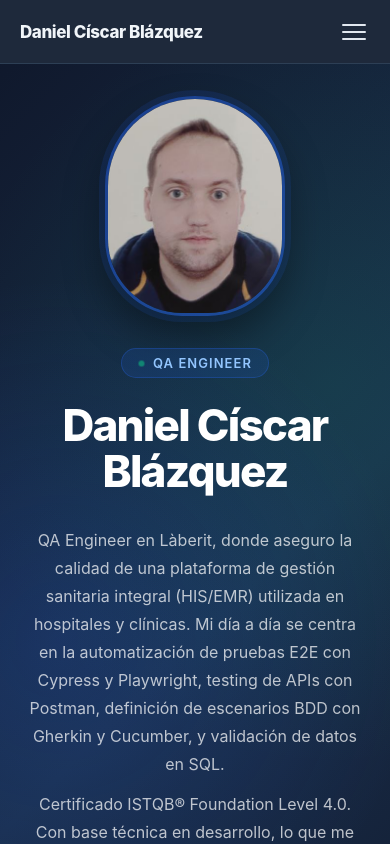
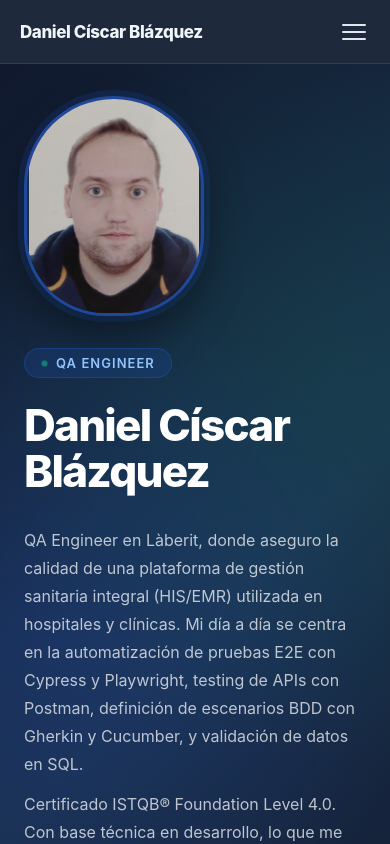
Before and after one commit to Danico9/curriculum, a React (Create React App) app: page / in a window 390 px wide. Shown: the top 844 px of the page. Built offline with nearby package versions, Linux system fonts and the light colour scheme.

Commit message:
update position photo

```diff
--- a/src/App.css
+++ b/src/App.css
@@ -204,27 +204,16 @@
   padding-bottom: 4rem;
 }
 
-.hero__layout {
-  display: flex;
-  align-items: center;
-  gap: 4rem;
-}
-
-.hero__content {
-  flex: 1;
-  min-width: 0;
-}
-
 .hero__photo-wrap {
-  flex-shrink: 0;
+  margin-bottom: 2rem;
 }
 
 .hero__photo {
-  width: 260px;
-  height: 320px;
-  border-radius: 140px 140px 120px 120px;
-  object-fit: cover;
-  object-position: center top;
+  width: 180px;
+  height: 220px;
+  border-radius: 100px 100px 90px 90px;
+  object-fit: contain;
+  background: #1a2e4a;
   border: 3px solid rgba(37, 99, 235, 0.5);
   box-shadow: 0 0 0 6px rgba(37, 99, 235, 0.12), 0 20px 40px rgba(0, 0, 0, 0.4);
   display: block;
@@ -767,29 +756,6 @@ a.hero__contact-item:hover {
     font-size: 2.75rem;
   }
 
-  .hero__layout {
-    flex-direction: column-reverse;
-    gap: 2rem;
-    text-align: center;
-  }
-
-  .hero__photo {
-    width: 180px;
-    height: 220px;
-  }
-
-  .hero__contact {
-    justify-content: center;
-  }
-
-  .hero__actions {
-    justify-content: center;
-  }
-
-  .hero__badge {
-    margin-left: auto;
-    margin-right: auto;
-  }
 }
 
 @media (max-width: 480px) {
--- a/src/components/Hero.jsx
+++ b/src/components/Hero.jsx
@@ -42,8 +42,14 @@ function Hero() {
   return (
     <section id="hero" className="hero">
       <div className="hero__container container">
-        <div className="hero__layout">
-          <div className="hero__content">
+        <div className="hero__photo-wrap">
+          <img
+            src={`${process.env.PUBLIC_URL}/foto.png`}
+            alt={personal.name}
+            className="hero__photo"
+          />
+        </div>
+
         <div className="hero__badge">
           <span className="hero__badge-dot" />
           {personal.title}
@@ -79,16 +85,6 @@ function Hero() {
           </a>
         </div>
       </div>
-
-          <div className="hero__photo-wrap">
-            <img
-              src={`${process.env.PUBLIC_URL}/foto.png`}
-              alt={personal.name}
-              className="hero__photo"
-            />
-          </div>
-        </div>
-      </div>
     </section>
   );
 }
```
Lines whose indentation alone changed are shown as unchanged.
